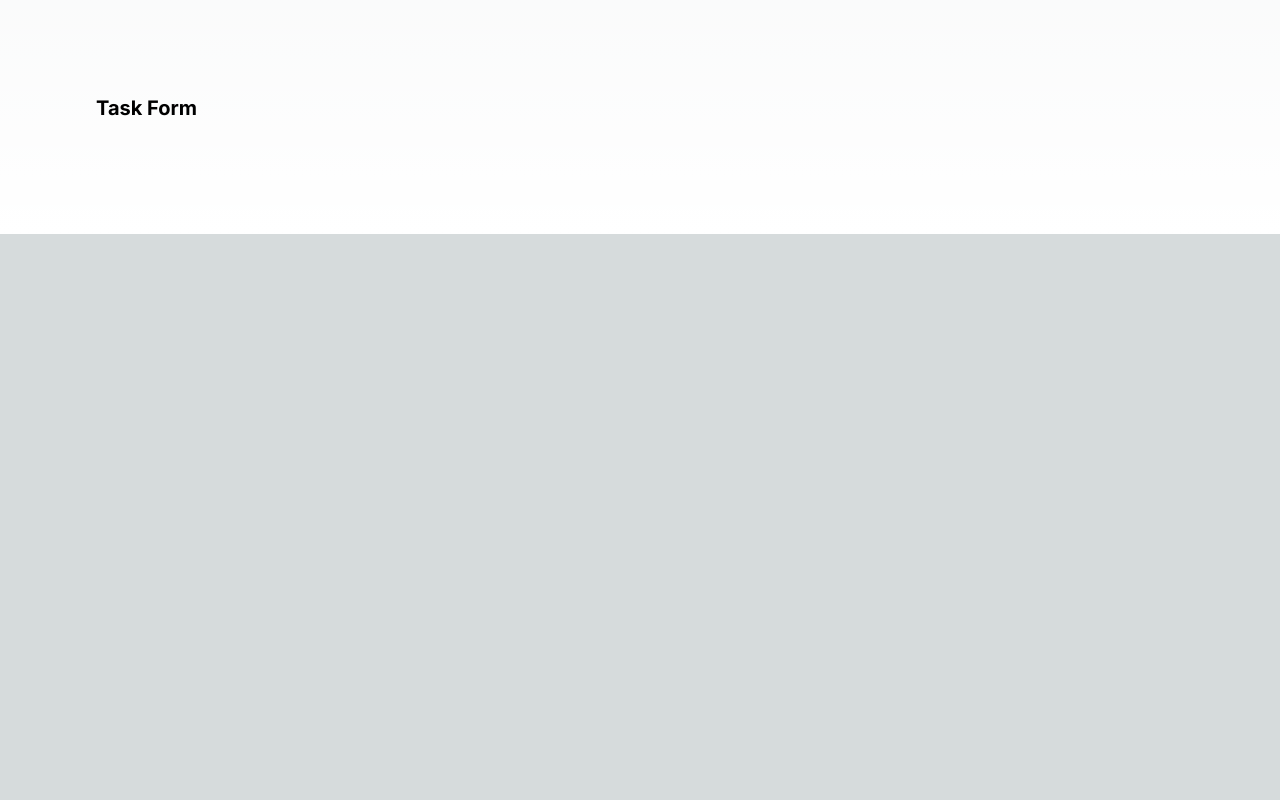
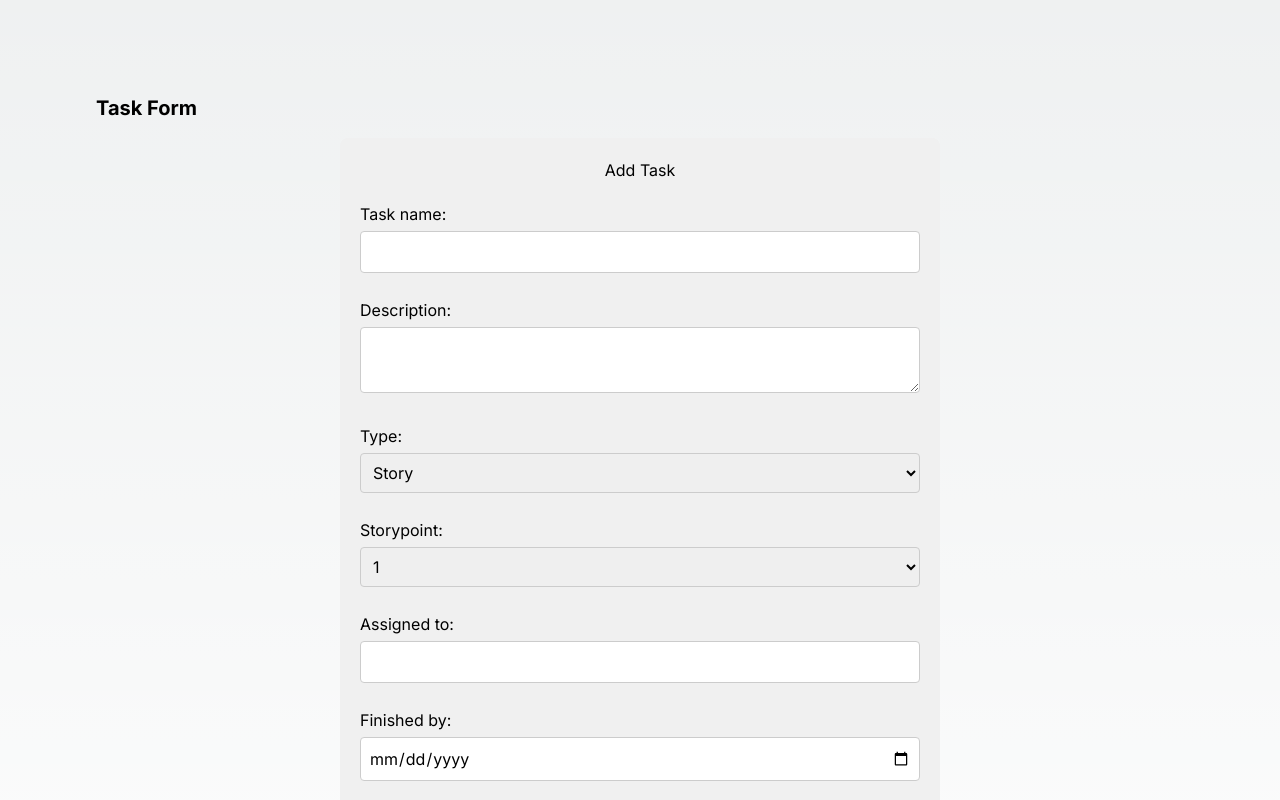
Before and after one commit to Noobmaster169/SwiftPulseHub, a Next.js app: page / in a window 1280 px wide. Shown: the part 1820-2620 px from the top of the page. Before the commit the page ends 2054 px from the top, so only its background shows below. Built offline with nearby package versions, Linux system fonts and the light colour scheme.

Commit message:
Added AddTask Page on the main page

```diff
--- a/src/app/page.tsx
+++ b/src/app/page.tsx
@@ -24,7 +24,10 @@
         <BacklogCard /> {/* Add BacklogCard component here */}
       </div>
       <div className="flex flex-col items-center justify-center min-h-screen py-2">
-        <button onClick={openModal} className="bg-blue-500 text-white px-4 py-2 rounded">
+        <button
+          onClick={openModal}
+          className="bg-blue-500 text-white px-4 py-2 rounded"
+        >
           Open Pop Up
         </button>
       </div>
@@ -35,7 +38,7 @@
         <h2 className="text-xl font-bold mb-4">Task Form</h2>
         {/*<DropDown /> {/* Adding your DropDown component */}
       </section>
-      {/*<AddTaskPage />*/}
+      <AddTaskPage />
     </main>
   );
 }
```
